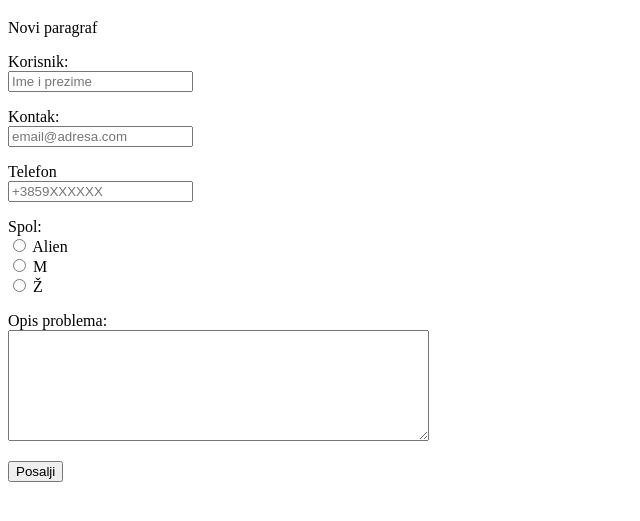
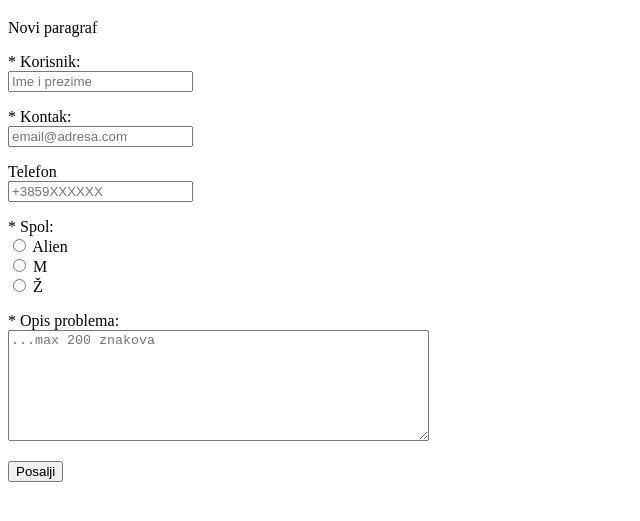
Before and after one commit to IKedmenec/algebra.obrasci, a plain HTML site: page index.html in a window 1280 px wide. Shown: the part 61-582 px from the top of the page, without its empty margins (0-640 px from the left). Drawn offline with Linux system fonts and the light colour scheme.

Commit message:
promjene 17

```diff
--- a/index.html
+++ b/index.html
@@ -14,13 +14,13 @@
 
 
     <p>
-        <label for="ime">Korisnik:</label>
+        <label for="ime">* Korisnik:</label>
         <br>
         <input id="ime" type="text" required placeholder="Ime i prezime">
         </p>
 
     <p>
-        <label for="email">Kontak:</label>
+        <label for="email">* Kontak:</label>
 
         <br>
         <input type="email" id="email" required placeholder="email@adresa.com">
@@ -33,7 +33,7 @@
 
 
     <p>
-        <label>Spol: </label><br>
+        <label>* Spol: </label><br>
 
        <input id="A" type="radio" value="A" name="spol" required>
        <label for="A">Alien</label><br>
@@ -53,8 +53,8 @@
     </p>
 
     <p>
-        <label for="opis">Opis problema: </label><br>
-        <textarea name="opis" id="opis" cols="50" rows="7" maxlength="200" required></textarea>
+        <label for="opis">* Opis problema: </label><br>
+        <textarea name="opis" id="opis" cols="50" rows="7" maxlength="200" required placeholder="...max 200 znakova"></textarea>
     </p>
 
     <p>
```
